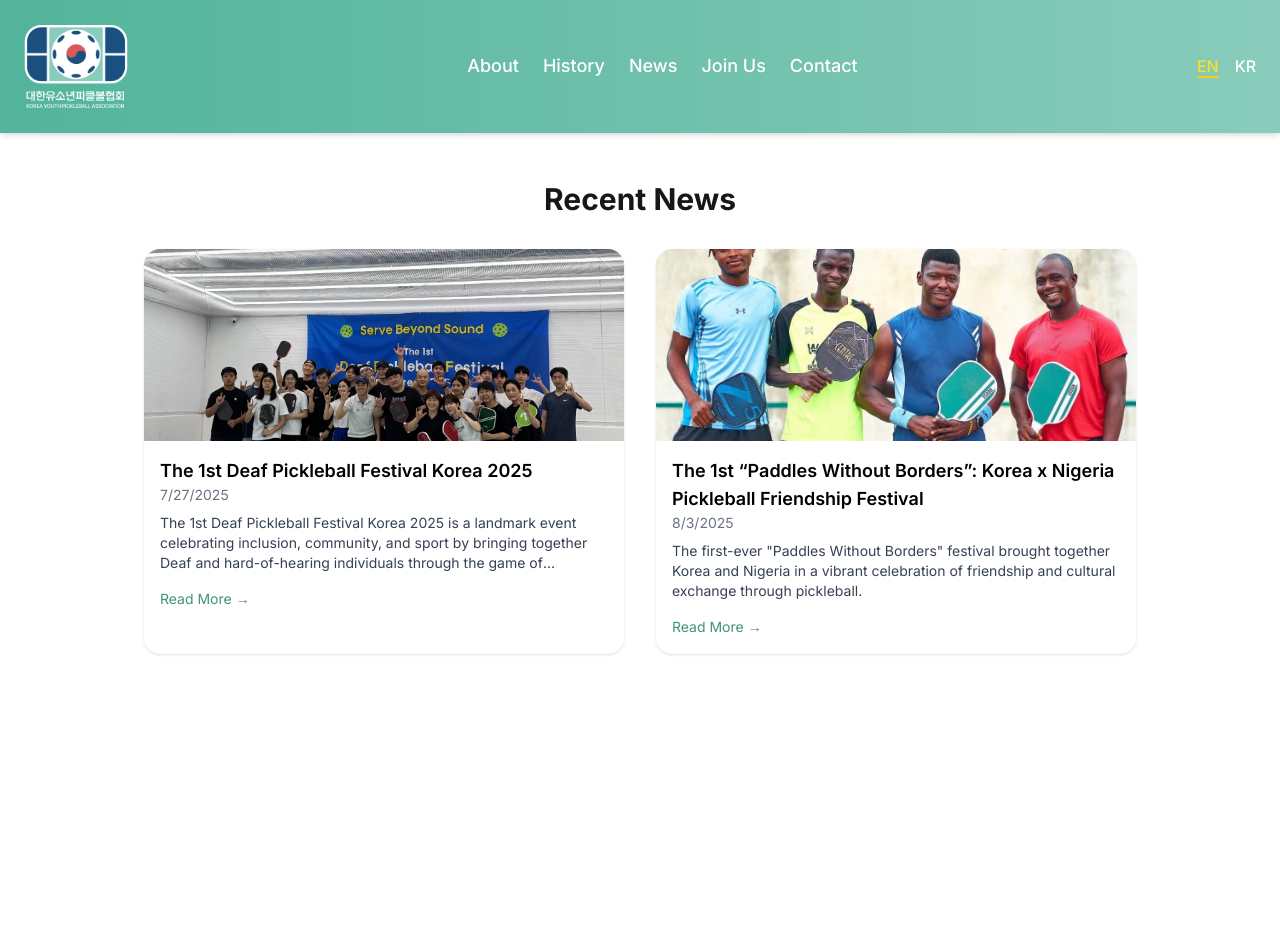
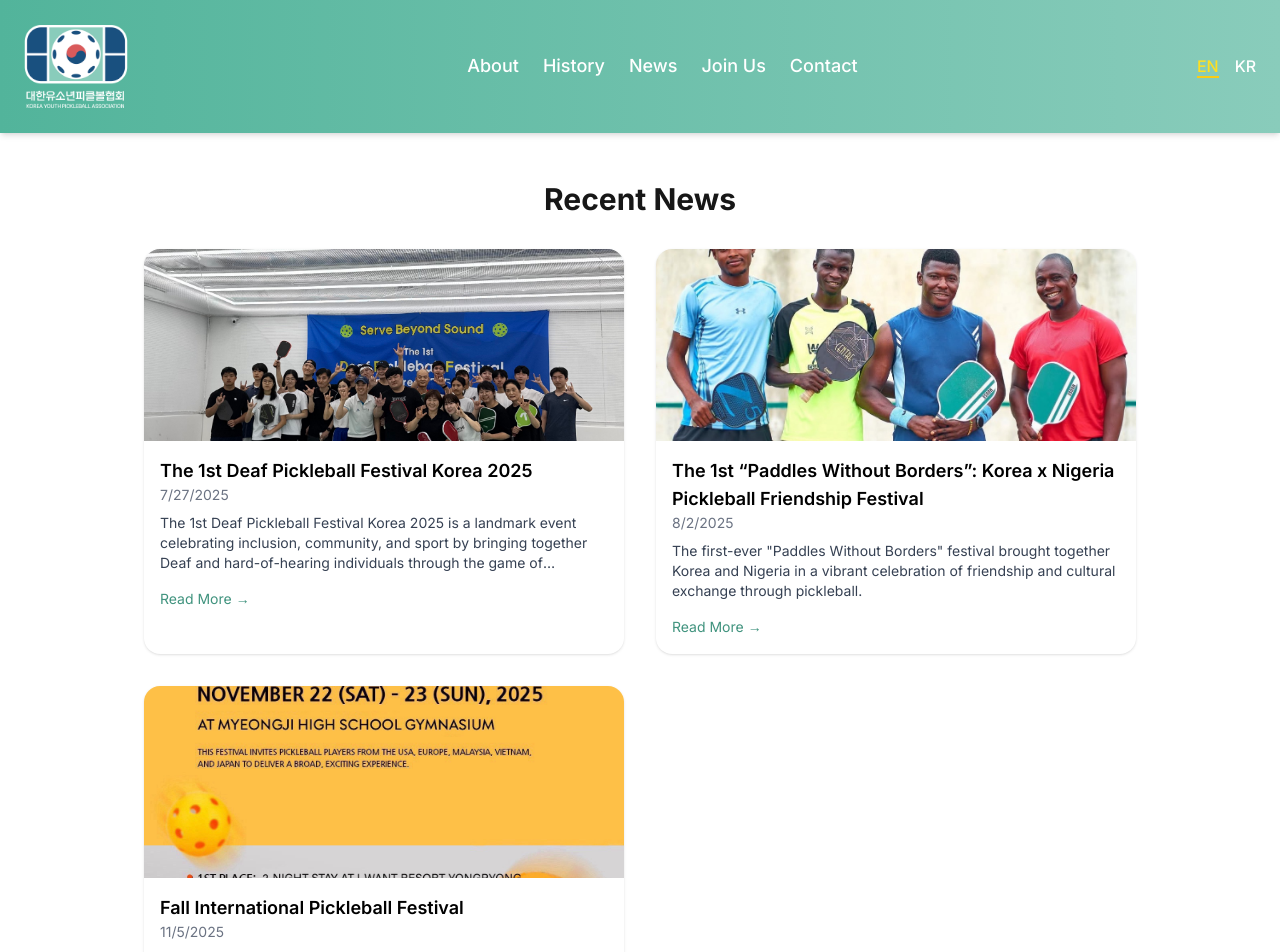
Before and after one commit to zeronohako/kypa-website, a Next.js app: page /en/news in a window 1280 px wide. Shown: the top 952 px of the page. Built offline with nearby package versions, Linux system fonts and the light colour scheme.

Commit message:
add news 3

```diff
--- /dev/null
+++ b/src/app/en/news/fall-international-pickleball-festival/page.tsx
@@ -0,0 +1,35 @@
+'use client';
+
+import Link from 'next/link'
+
+export default function NationalYouthPickleball2025() {
+
+  return (
+    <main className="max-w-3xl mx-auto px-6 py-16 mt-20 bg-white rounded-xl shadow-lg">
+      <Link href="/news" className="text-[#40937e] hover:underline mb-8 inline-block text-lg">
+        ← Back to News
+      </Link>
+
+      <h1 className="text-4xl font-extrabold mb-6 text-gray-900">
+        Fall International Pickleball Festival
+      </h1>
+      <p className="text-gray-500 mb-10 italic">November 5, 2025</p>
+
+      <img
+        src="/images/fall-international-pickleball-festival/poster_en.jpg"
+        alt="image"
+        className="rounded-lg shadow-md w-full mb-12 object-cover h-full"
+      />
+
+      <div className="space-y-6 text-gray-800 leading-relaxed text-base">
+        <p>
+            The Korea Youth Pickleball Association will host the Fall Invitational Pickleball Festival on Nov 22 to 23, 2025, at Myeongji High School Gymnasium and nearby indoor venues in the Seoul/Gyeonggi area, with six teams participating and a visiting Nigerian delegation.
+        </p>
+        <p>
+            Players from the U.S., Europe, Malaysia, Vietnam, and Japan are invited, with prizes including I-Want Resort Yongpyong stays plus T-shirts & socks for participants; registration is ₩70,000 and runs Nov 2 to 17 via pickleballpeople.co.kr.
+        </p>
+
+      </div>
+    </main>
+  );
+}
--- /dev/null
+++ b/src/app/kr/news/fall-international-pickleball-festival/page.tsx
@@ -0,0 +1,40 @@
+'use client';
+
+import { usePathname } from 'next/navigation';
+import Link from 'next/link'
+
+export default function NationalYouthPickleball2025() {
+
+  const pathname = usePathname();
+  const currentLocale = pathname?.split('/')[1] ?? 'en'; // fallback to 'en'
+  const withLocale = (path: string) => `/${currentLocale}${path}`;
+
+  return (
+    <main className="max-w-3xl mx-auto px-6 py-16 mt-20 bg-white rounded-xl shadow-lg">
+      <Link href={withLocale('/news/')} className="text-[#40937e] hover:underline mb-8 inline-block text-lg">
+        ← 돌아가기
+      </Link>
+
+      <h1 className="text-4xl font-extrabold mb-6 text-gray-900">
+        2025년 제1회 한국 농인 피클볼 페스티벌 행사
+      </h1>
+      <p className="text-gray-500 mb-10 italic">2025년 11월 5일</p>
+
+      <img
+        src="/images/fall-international-pickleball-festival/poster_kr.jpg"
+        alt="image"
+        className="rounded-lg shadow-md w-full mb-12 object-cover max-h-96"
+      />
+
+      <div className="space-y-6 text-gray-800 leading-relaxed text-base">
+        <p>
+            대한유소년피클볼협회가 주관하는 ‘FALL 선수초청 피클볼페스타’가 2025년 11월 22일(토)~23일(일) 서울·경기권 인접 실내체육관(명지고등학교 체육관 등)에서 열리며, 6개 팀과 나이지리아 선수단이 함께합니다.
+        </p>
+        <p>
+            미국·유럽·말레이시아·베트남·일본 등 해외 동호인도 초청되며, 평창 I-WANT(아이원)리조트 숙박권 등 시상과 참가자 티셔츠·양말이 제공되고 참가비는 7만원이며 접수 기간은 11/2~11/17 입니다.
+        </p>
+
+      </div>
+    </main>
+  );
+}
--- a/src/data/en/news.ts
+++ b/src/data/en/news.ts
@@ -21,9 +21,17 @@ export const newsPosts: NewsPost[] = [
   {
     id: '2',
     title: 'The 1st “Paddles Without Borders”: Korea x Nigeria Pickleball Friendship Festival',
-    date: '2025-08-03',
+    date: '2025-08-02',
     summary: 'The first-ever "Paddles Without Borders" festival brought together Korea and Nigeria in a vibrant celebration of friendship and cultural exchange through pickleball.',
     image: '/images/newsbanner-2.jpg',
     slug: 'paddles-without-borders-korea-nigeria-pickleball-festival',
   },
+  {
+    id: '3',
+    title: 'Fall International Pickleball Festival',
+    date: '2025-11-05',
+    summary: 'An international six-team pickleball festival will be held Nov 22-23, 2025 in the Seoul-Gyeonggi area, with registration open Nov 2-17.',
+    image: '/images/fall-international-pickleball-festival/poster_en.jpg',
+    slug: 'fall-international-pickleball-festival',
+  },
 ];
--- a/src/data/kr/news.ts
+++ b/src/data/kr/news.ts
@@ -26,4 +26,12 @@ export const newsPosts: NewsPost[] = [
     image: '/images/newsbanner-2.jpg',
     slug: 'paddles-without-borders-korea-nigeria-pickleball-festival',
   },
+  {
+    id: '3',
+    title: 'FALL 선수 초청 피클볼 페스타',
+    date: '2025-11-05',
+    summary: '11월 22~23일 서울·경기에서 국제 선수초청 피클볼페스타가 열리며, 참가 접수는 11월 2~17일 진행됩니다.',
+    image: '/images/fall-international-pickleball-festival/poster_kr.jpg',
+    slug: 'fall-international-pickleball-festival',
+  },
 ];
```
Also changed, not shown: public/images/fall-international-pickleball-festival/poster_en.jpg (added), public/images/fall-international-pickleball-festival/poster_kr.jpg (added).
